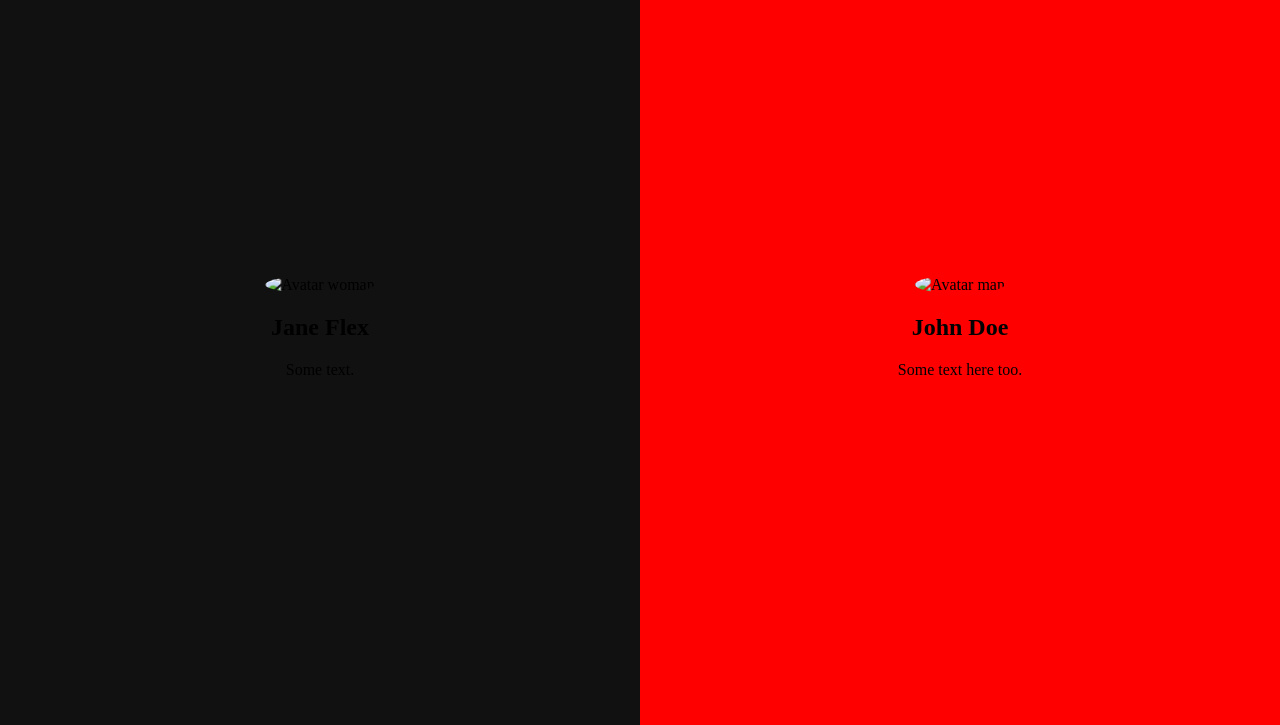
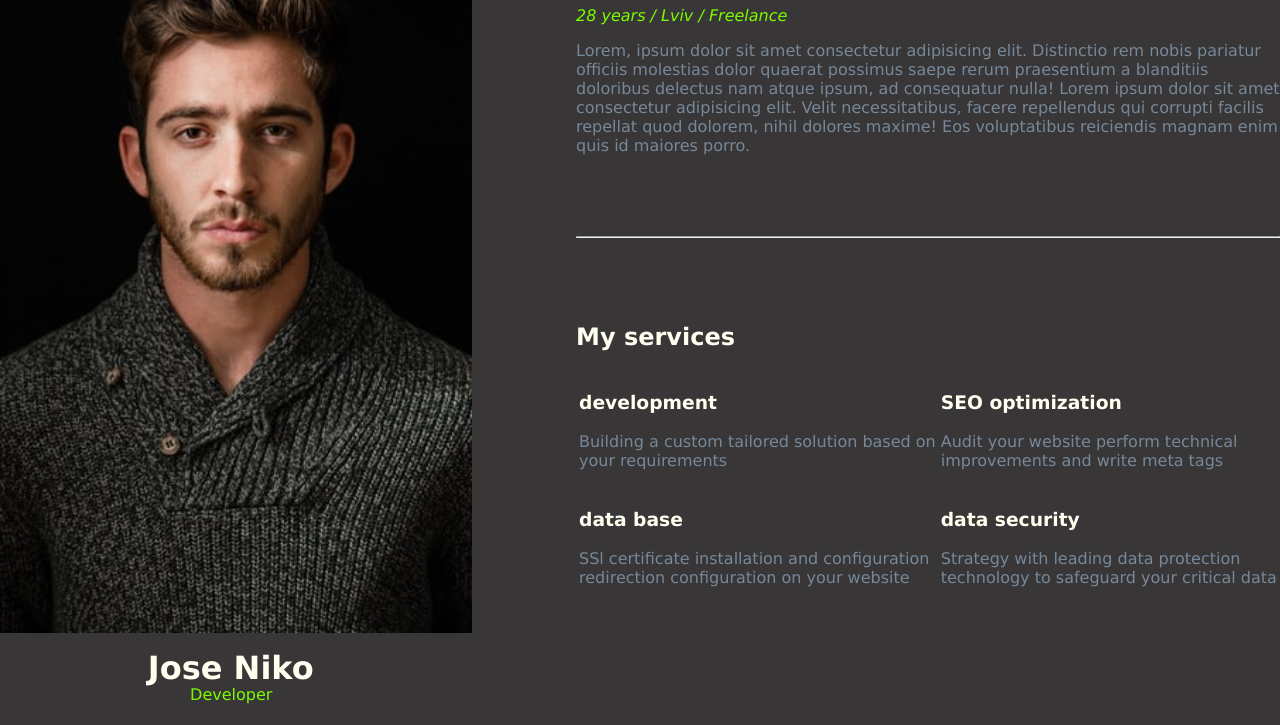
Before and after one commit to Shamaas124/Shamaas124.github.io, a plain HTML site: page index.html in a window 1280 px wide. Shown: the part 75-800 px from the top of the page. Drawn offline with Linux system fonts and the light colour scheme.

Commit message:
Made html resume with CSS

```diff
--- a/index.html
+++ b/index.html
@@ -1,5 +1,6 @@
 <!DOCTYPE html>
 <html lang="en">
+
 <head>
     <link rel="stylesheet" href="./styles/style.css">
     <meta charset="UTF-8">
@@ -7,21 +8,57 @@
     <meta name="viewport" content="width=device-width, initial-scale=1.0">
     <title>Document</title>
 </head>
+
 <body>
     <div class="split left">
         <div class="centered">
-          <img src="img_avatar2.png" alt="Avatar woman">
-          <h2>Jane Flex</h2>
-          <p>Some text.</p>
+            <img src="./images/img_avatar2.jpeg" alt="Human image">
+            <h1 class="headingimg">Jose Niko</h1>
+            <p class="imagetext">Developer</p>
         </div>
-      </div>
+    </div>
 
-      <div class="split right">
+    <div class="split right">
         <div class="centered">
-          <img src="img_avatar.png" alt="Avatar man">
-          <h2>John Doe</h2>
-          <p>Some text here too.</p>
+            <h1 style="color: ivory;" class="textheading">About Me</h1>
+            <p id="hisattributes" style="color: lawngreen;"><i>28 years / Lviv / Freelance</i></p>
+            <p style="color:lightslategrey">Lorem, ipsum dolor sit amet consectetur adipisicing elit. Distinctio rem
+                nobis
+                pariatur officiis molestias dolor quaerat possimus saepe rerum praesentium a blanditiis doloribus
+                delectus nam atque ipsum, ad consequatur nulla!
+                Lorem ipsum dolor sit amet consectetur adipisicing elit. Velit necessitatibus, facere repellendus qui
+                corrupti facilis repellat quod dolorem, nihil dolores maxime! Eos voluptatibus reiciendis magnam enim
+                quis id maiores porro.
+            </p><br><br><br>
+            <hr>
+            <br><br><br>
+            <h2 style="color: ivory;">My services</h2>
+            <table class="table">
+                <tr>
+                    <td>
+                        <h3 style="color: ivory;">development</h3>
+                        <p style="color: lightslategray;">Building a custom tailored solution based on your requirements
+                        </p>
+                    </td>
+                    <td>
+                        <h3 style="color: ivory;">SEO optimization</h3>
+                        <p style="color: lightslategrey;">Audit your website perform technical improvements and write
+                            meta
+                            tags</p>
+                    </td>
+                </tr>
+                <td>
+                    <h3 style="color: ivory;">data base</h3>
+                    <p style="color: lightslategray;">SSl certificate installation and configuration redirection
+                        configuration on your website</p>
+                </td>
+                <td>
+                    <h3 style="color: ivory;">data security</h3>
+                    <p style="color: lightslategrey;">Strategy with leading data protection technology to safeguard your critical data</p>
+                </td>
+            </table>
         </div>
-      </div
+    </div>
 </body>
+
 </html>
--- a/styles/style.css
+++ b/styles/style.css
@@ -1,36 +1,49 @@
+*{
+    font-family: Verdana, Geneva, Tahoma, sans-serif;
+}
 .split {
     height: 100%;
-    width: 50%;
+    width: 55%;
     position: fixed;
     z-index: 1;
     top: 0;
-    overflow-x: hidden;
-    padding-top: 20px;
+    padding-top: 0px;
   }
 
   /* Control the left side */
   .left {
     left: 0;
-    background-color: #111;
+    background-color: rgb(56, 54, 54);
   }
 
   /* Control the right side */
   .right {
     right: 0;
-    background-color: red;
+    background-color: rgb(56, 54, 54);
+
   }
 
   /* If you want the content centered horizontally and vertically */
-  .centered {
-    position: absolute;
-    top: 50%;
-    left: 50%;
-    transform: translate(-50%, -50%);
-    text-align: center;
-  }
+
 
   /* Style the image inside the centered container, if needed */
   .centered img {
-    width: 150px;
-    border-radius: 50%;
+    width: 67%;
   }
+  .headingimg {
+    position: absolute;
+    bottom: 17px;
+    align-content: center;
+    left: 21%;
+    color: ivory;
+  }
+  .imagetext {
+      position: absolute;
+      bottom: 5px;
+      align-content: center;
+      left: 27%;
+      color: lawngreen;
+  }
+  .textheding {
+     color: ivory;
+  }
```
Also changed, not shown: demo/index.html (+15 -1 lines), images/img_avatar2.jpeg (added).
